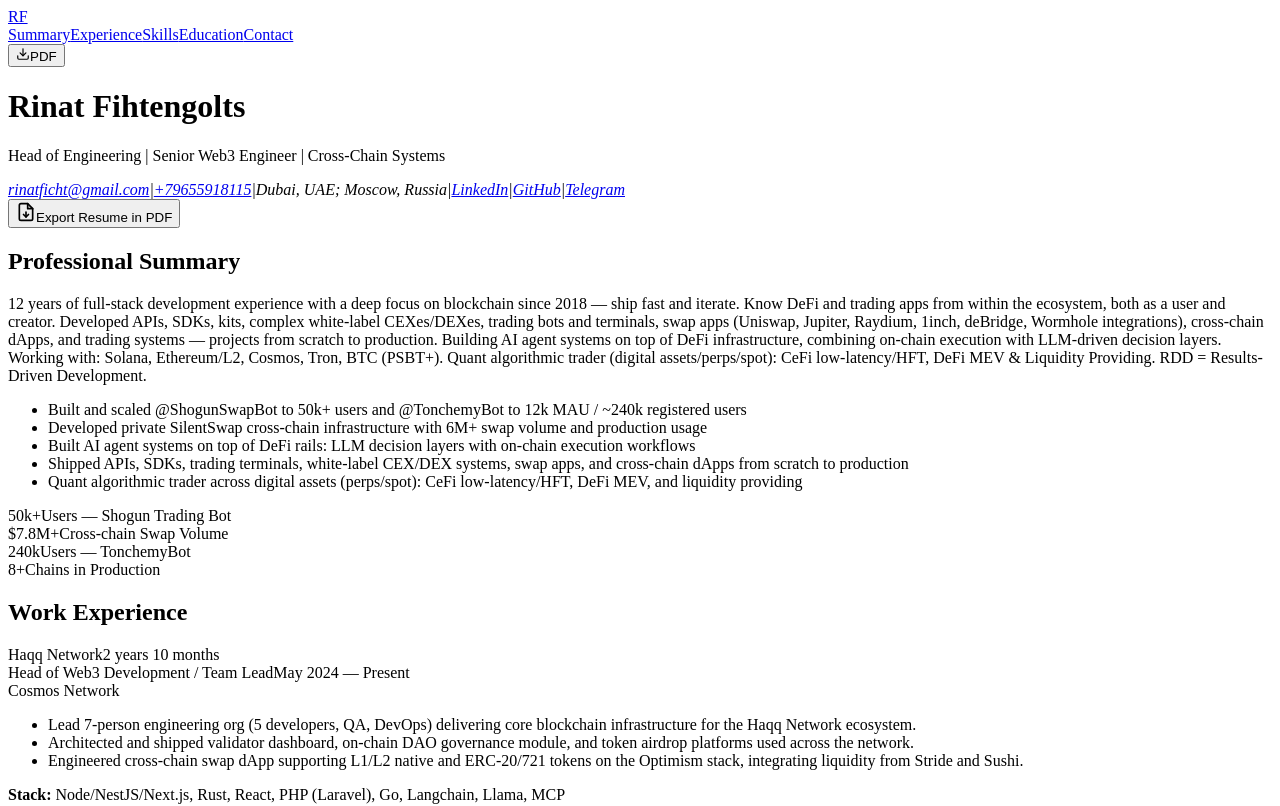
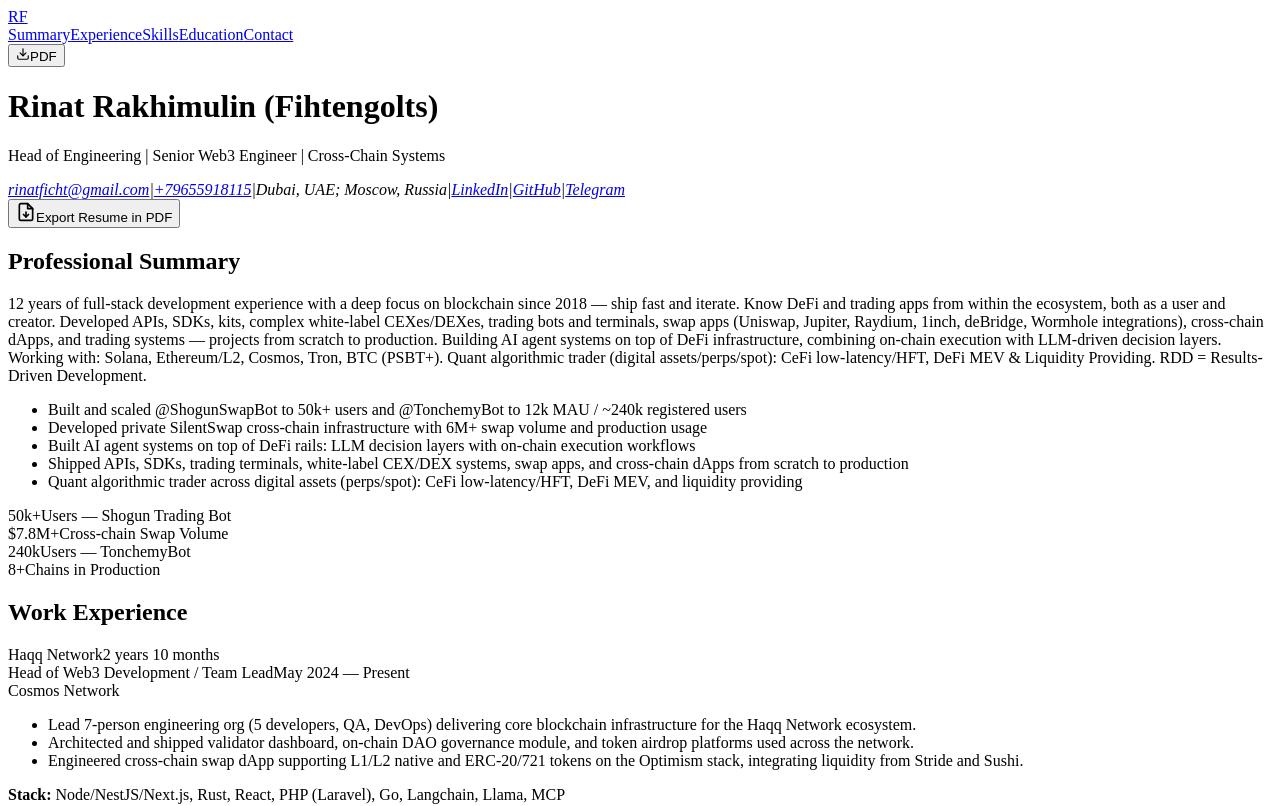
Before and after one commit to GarageInc/cv-template, a React (Vite) app: page / in a window 1280 px wide. Shown: the top 806 px of the page. Built offline with nearby package versions, Linux system fonts and the light colour scheme; the HTML template or start-up script is replaced by a standard one.

Commit message:
chore: update resume name and exported PDF filename

```diff
--- a/src/App.tsx
+++ b/src/App.tsx
@@ -17,7 +17,7 @@
       await html2pdf()
         .set({
           margin: [0.3, 0.4, 0.3, 0.4],
-          filename: 'Rinat_Fihtengolts_Resume.pdf',
+          filename: 'Rinat_Fullstack_Engineer_Resume.pdf',
           image: { type: 'jpeg', quality: 0.98 },
           html2canvas: { scale: 2, useCORS: true, logging: false },
           jsPDF: { unit: 'in', format: 'a4', orientation: 'portrait' },
--- a/src/data/resumeData.ts
+++ b/src/data/resumeData.ts
@@ -28,7 +28,7 @@
 }
 
 export const resumeData = {
-  name: 'Rinat Fihtengolts',
+  name: 'Rinat Rakhimulin (Fihtengolts)',
   title: 'Head of Engineering | Senior Web3 Engineer | Cross-Chain Systems',
   location: 'Dubai, UAE; Moscow, Russia',
 
```
